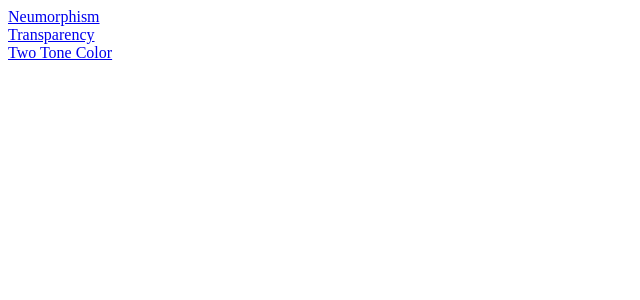
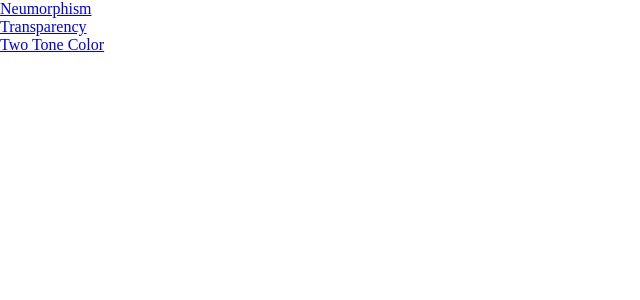
Before and after one commit to HeribertoUroza/Practice, a React (Create React App) app: page /#/ in a window 1280 px wide. Shown: the top 300 px of the page, without its empty margins (0-640 px from the left). Built offline with nearby package versions, Linux system fonts and the light colour scheme.

Commit message:
adding sass files

```diff
--- a/src/App.js
+++ b/src/App.js
@@ -6,6 +6,10 @@ import Landing from './containers/LandingPage/LandingPage';
 import NeuPage from './containers/NeuPage/NeuPage';
 import TranPage from './containers/TranPage/TranPage';
 import TwoTonePage from './containers/TwoTonePage/TwoTonePage';
+
+
+// ---- CSS
+import './styles/app.css';
 
 function App() {
   return (
--- /dev/null
+++ b/src/styles/app.css
@@ -0,0 +1,5 @@
+* {
+  margin: 0;
+  padding: 0;
+}
+/*# sourceMappingURL=app.css.map */
--- /dev/null
+++ b/src/styles/app.scss
@@ -0,0 +1,5 @@
+
+* {
+    margin: 0;
+    padding: 0;
+}
```
Also changed, not shown: 1 other file (tests, documents, lock files or other folders).
